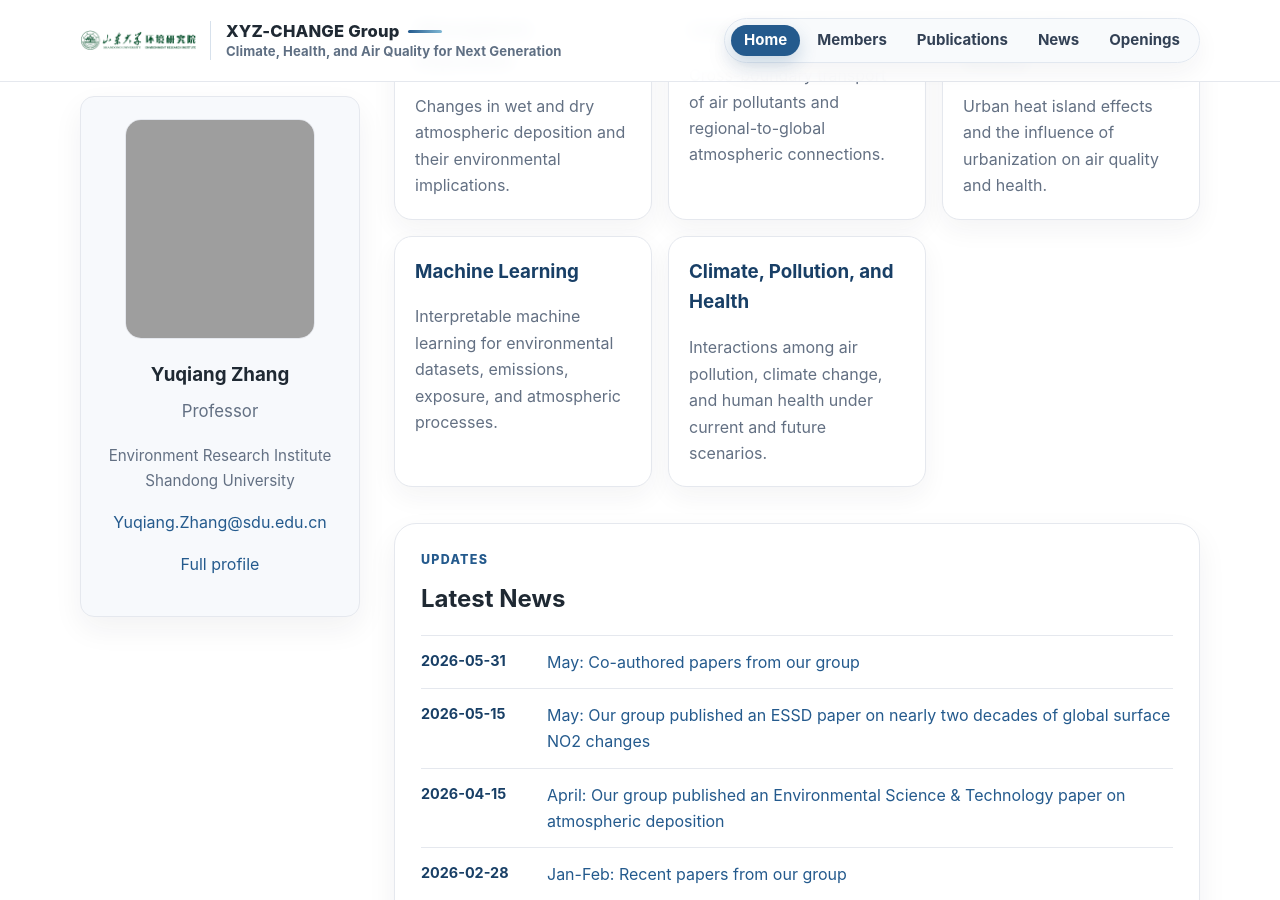
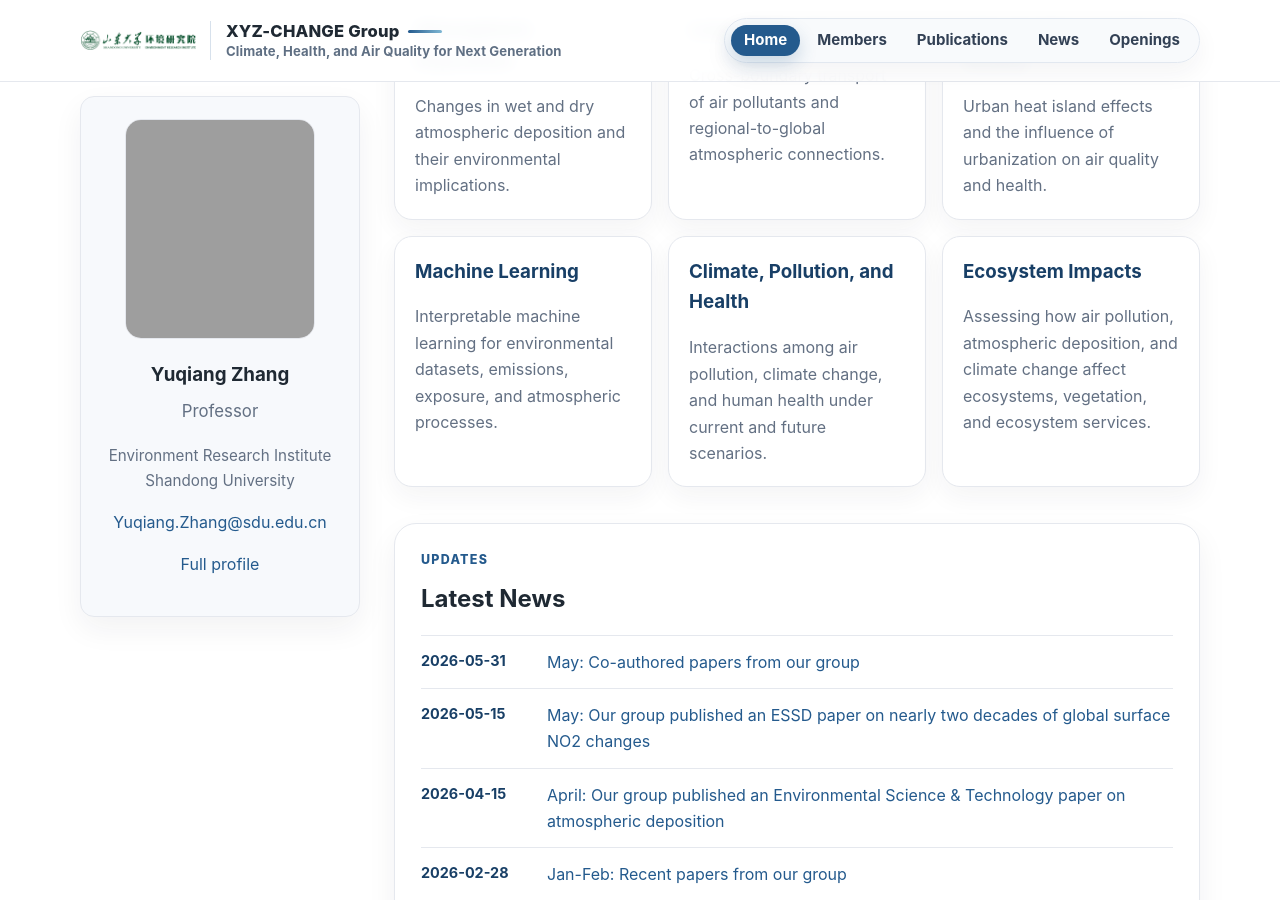
Before and after one commit to MuJSh/xyz_CHANGE, a Jekyll site: the page built from index.md, in a window 1280 px wide and 900 px high, scrolled down 1542 px. Built offline with Jekyll 4.4.1, drawn with Linux system fonts in a browser that asks for light colours.

Commit message:
Add ecosystem impacts research area

```diff
--- a/index.md
+++ b/index.md
@@ -74,6 +74,10 @@ permalink: /
         <div class="research-card">
           <h3>Climate, Pollution, and Health</h3>
           <p>Interactions among air pollution, climate change, and human health under current and future scenarios.</p>
+        </div>
+        <div class="research-card">
+          <h3>Ecosystem Impacts</h3>
+          <p>Assessing how air pollution, atmospheric deposition, and climate change affect ecosystems, vegetation, and ecosystem services.</p>
         </div>
       </div>
     </section>
```
